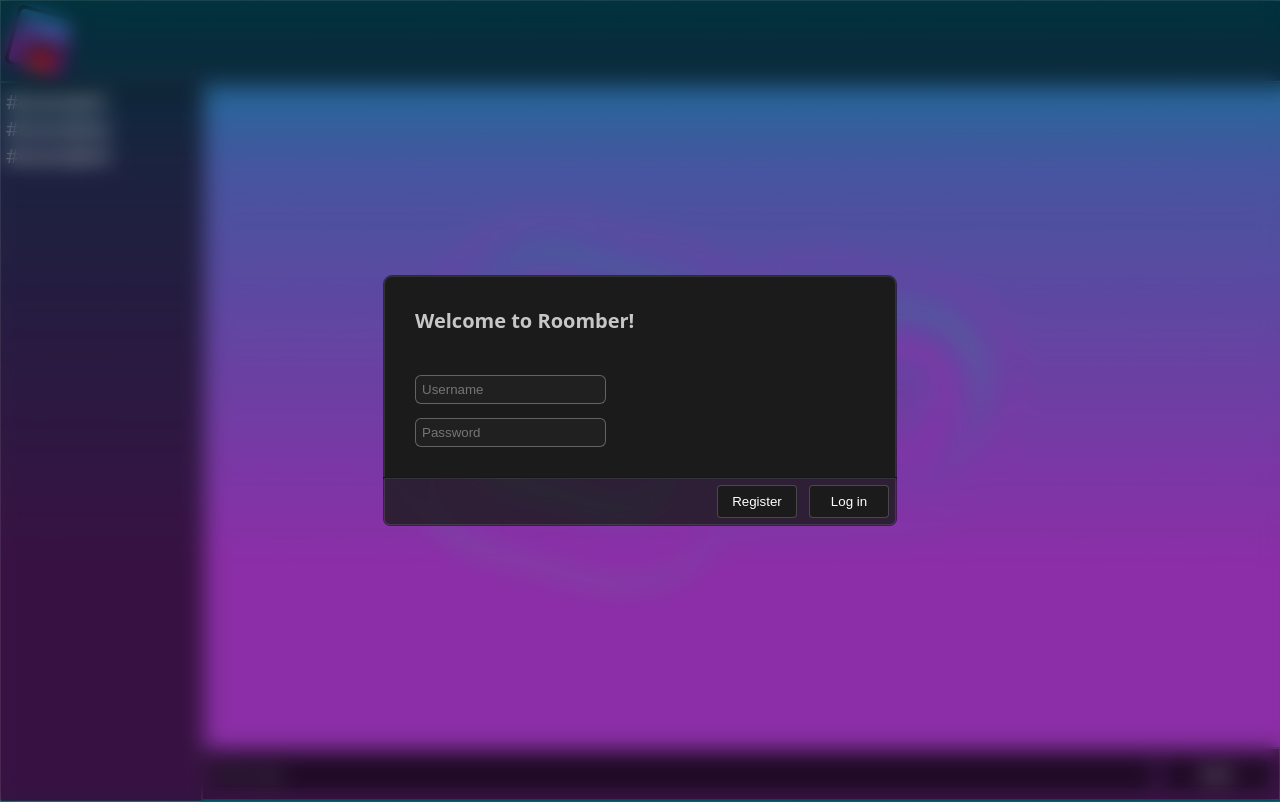
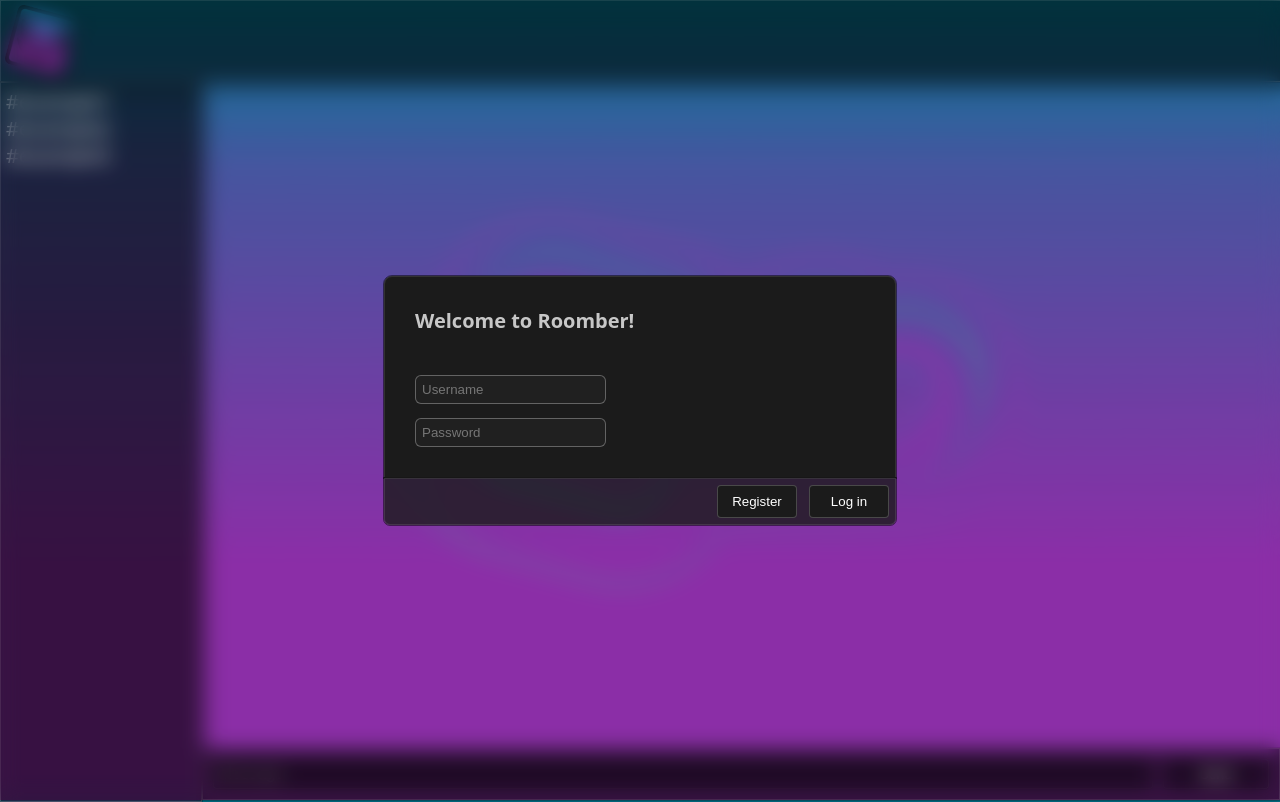
Before and after one commit to roomber-dev/roomber, a website: page index.html in a window 1280 px wide. Drawn offline with nearby package versions, Linux system fonts and the light colour scheme; no server answers.

Commit message:
halloween logo update

```diff
--- a/index.html
+++ b/index.html
@@ -22,7 +22,7 @@
 	<div class="topbar-main flex-down">
         <div id="topbar" class="glass">
             <div id="topbar-content">
-                <img id="roomber-logo" src="assets/roomber-logo.png">
+                <img id="roomber-logo" src="assets/roombericonhalloween.png">
                 <!-- other stuff will be in this div, will rename it later -->
                 <div id="other-stuff"></div>
             </div>
```
Also changed, not shown: assets/roombercirclehalloween.png (added), assets/roombericonhalloween.png (added), assets/roombertwitterhalloween.png (added).
